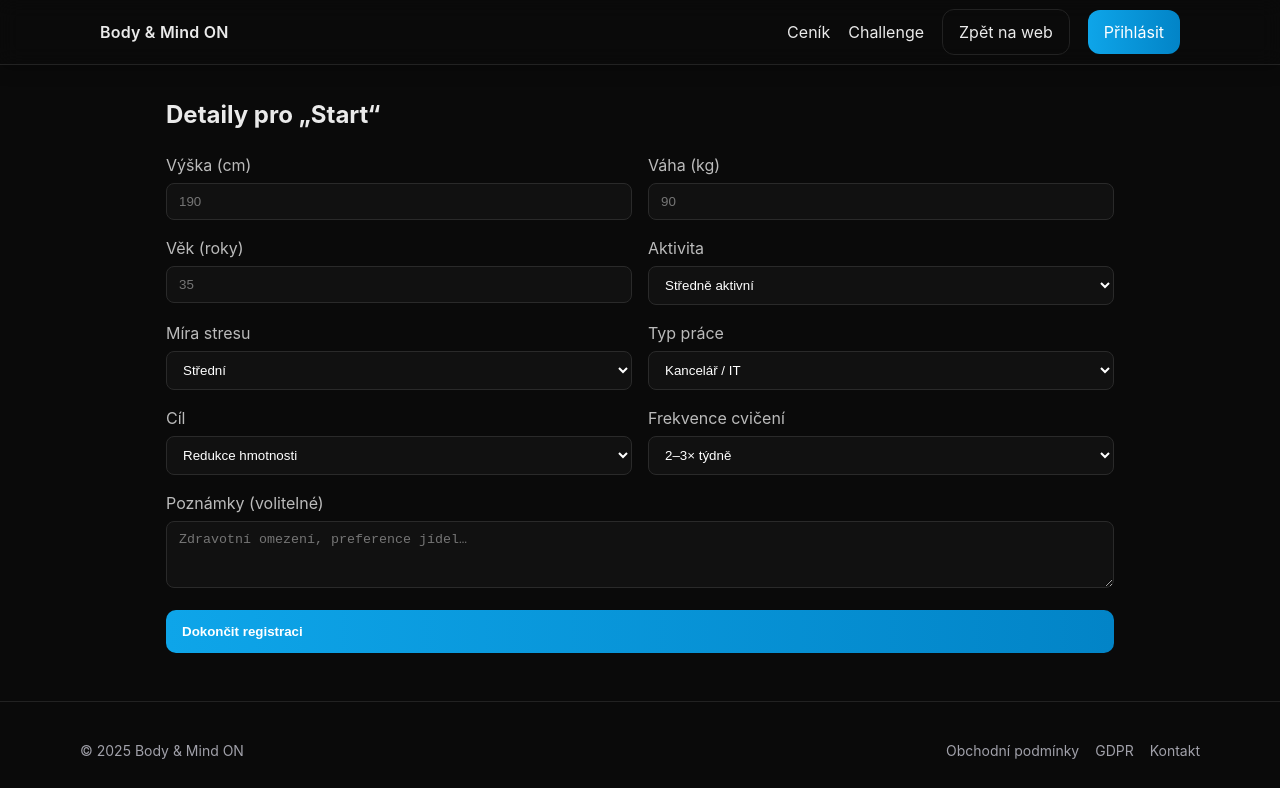
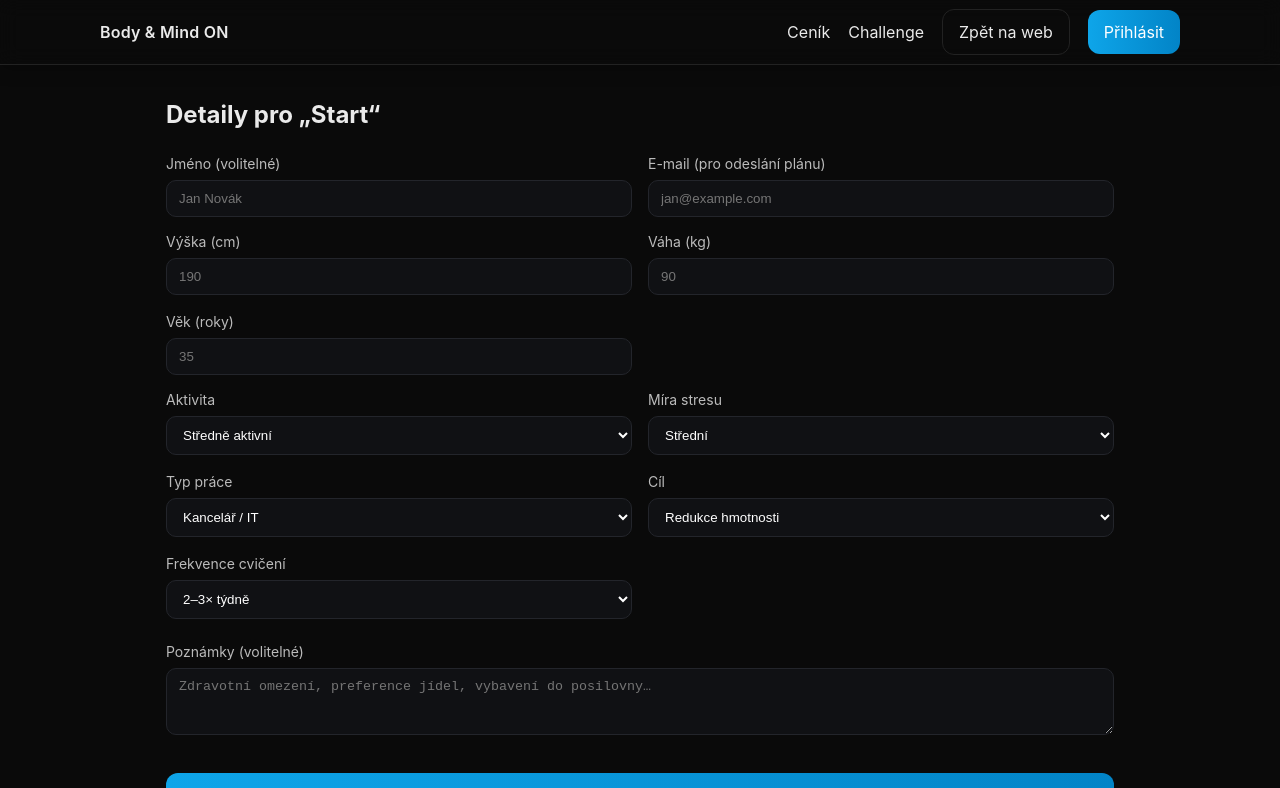
Before and after one commit to Progen-design/body-mind-on, a Next.js app: page /pricing in a window 1280 px wide. Shown: the top 788 px of the page. Built offline with nearby package versions, Linux system fonts and the light colour scheme; no server answers.

Commit message:
Update pricing.js

```diff
--- a/pages/pricing.js
+++ b/pages/pricing.js
@@ -4,47 +4,83 @@ import Header from '../components/Header'
 import Footer from '../components/Footer'
 
 export default function PricingPage() {
-  // lokální state pro formulář
-  const [height, setHeight] = useState('')
-  const [weight, setWeight] = useState('')
-  const [age, setAge] = useState('')
-  const [activity, setActivity] = useState('stredne')       // kód!
-  const [stress, setStress] = useState('medium')            // kód!
-  const [occupation, setOccupation] = useState('office_it') // kód!
-  const [goal, setGoal] = useState('redukce')               // kód!
-  const [freq, setFreq] = useState('2-3')                   // kód!
+  // volitelné identifikační údaje (pomáhají svázat měření s člověkem)
+  const [name, setName] = useState('')
+  const [email, setEmail] = useState('')
+
+  // vstupy do body_metrics (odesíláme přímo kódy tak, jak je chce DB)
+  const [height, setHeight] = useState('')                 // cm
+  const [weight, setWeight] = useState('')                 // kg
+  const [age, setAge] = useState('')                       // roky
+
+  const [activity, setActivity] = useState('stredne')      // 'sedavy' | 'lehce' | 'stredne' | 'velmi' | 'extra'
+  const [stress, setStress] = useState('medium')           // 'low' | 'medium' | 'high'
+  const [occupation, setOccupation] = useState('office_it')// 'office_it' | 'driver' | 'warehouse' | 'manual' | 'healthcare' | 'teacher_sales' | 'gastronomy'
+  const [goal, setGoal] = useState('redukce')              // 'redukce' | 'udrzovani' | 'nabirani_svaly'
+  const [freq, setFreq] = useState('2-3')                  // '0-1' | '2-3' | '4plus'
+
   const [notes, setNotes] = useState('')
+
   const [loading, setLoading] = useState(false)
   const [msg, setMsg] = useState(null)
 
+  function numOrNull(v) {
+    if (v === '' || v == null) return null
+    const n = Number(v)
+    return Number.isFinite(n) ? n : null
+  }
+
   async function onSubmit(e) {
     e.preventDefault()
-    setLoading(true); setMsg(null)
+    setLoading(true)
+    setMsg(null)
+
+    // jednoduchá FE validace (ať uživatel ví proč to nejde odeslat)
+    const h = numOrNull(height)
+    const w = numOrNull(weight)
+    const a = numOrNull(age)
+    if (h !== null && h <= 0) return (setLoading(false), setMsg('Výška musí být kladné číslo'))
+    if (w !== null && w <= 0) return (setLoading(false), setMsg('Váha musí být kladné číslo'))
+    if (a !== null && a <= 0) return (setLoading(false), setMsg('Věk musí být kladné číslo'))
+
+    const payload = {
+      // volitelné – pokud je dáš, bude se plán vázat k tomuto e-mailu
+      name: name || null,
+      email: email || null,
+
+      // vstupy přehledně 1:1 k DB
+      age: a,
+      height_cm: h,
+      weight_kg: w,
+      activity,
+      stress_level: stress,
+      occupation,
+      goal,
+      freq_choice: freq,
+      notes: notes || null
+    }
 
     try {
-      // SEND → kódy přesně jak chce DB
+      console.log('[pricing] POST /api/body-metrics payload:', payload)
       const res = await fetch('/api/body-metrics', {
         method: 'POST',
         headers: { 'Content-Type': 'application/json' },
-        body: JSON.stringify({
-          // name/email si můžeš doplnit, pokud je sbíráš výše na stránce
-          age: age ? Number(age) : null,
-          height_cm: height ? Number(height) : null,
-          weight_kg: weight ? Number(weight) : null,
-          activity,               // 'sedavy' | 'lehce' | 'stredne' | 'velmi' | 'extra'
-          stress_level: stress,   // 'low' | 'medium' | 'high'
-          occupation,             // 'office_it' | 'driver' | 'warehouse' | 'manual' | 'healthcare' | 'teacher_sales' | 'gastronomy'
-          goal,                   // 'redukce' | 'udrzovani' | 'nabirani_svaly'
-          freq_choice: freq,      // '0-1' | '2-3' | '4plus'
-          notes
-        })
+        body: JSON.stringify(payload)
       })
-      const data = await res.json()
-      if (!res.ok) throw new Error(data?.error || 'Neznámá chyba')
 
-      setMsg('Hotovo! Údaje uloženy. Za chvíli dorazí plán na e-mail (pokud je u profilu).')
+      // backend vrací JSON
+      const data = await res.json().catch(() => ({}))
+
+      if (!res.ok) {
+        console.error('[pricing] /api/body-metrics error:', data)
+        throw new Error(data?.error || `Chyba ${res.status}`)
+      }
+
+      console.log('[pricing] /api/body-metrics OK:', data)
+      setMsg('Hotovo! Údaje byly uloženy. Pokud jsi vyplnil/a e-mail, za chvíli dorazí jídelníček a trénink.')
     } catch (err) {
-      setMsg(`Chyba: ${err.message}`)
+      console.error(err)
+      setMsg(`Chyba: ${err.message || String(err)}`)
     } finally {
       setLoading(false)
     }
@@ -54,29 +90,75 @@ export default function PricingPage() {
     <>
       <Header />
 
-      {/* …tady nech svůj ceník/karty… */}
-
-      <section className="container">
+      {/* ⬇ sem nech klidně svoje karty/ceník – nic není potřeba měnit */}
+      <main className="container">
         <h2>Detaily pro „Start“</h2>
 
-        <form onSubmit={onSubmit}>
+        <form onSubmit={onSubmit} className="form">
+          {/* identifikace (volitelné, ale doporučené) */}
+          <div className="grid">
+            <div>
+              <label>Jméno (volitelné)</label>
+              <input
+                type="text"
+                value={name}
+                onChange={e => setName(e.target.value)}
+                placeholder="Jan Novák"
+                autoComplete="name"
+              />
+            </div>
+            <div>
+              <label>E-mail (pro odeslání plánu)</label>
+              <input
+                type="email"
+                value={email}
+                onChange={e => setEmail(e.target.value)}
+                placeholder="jan@example.com"
+                autoComplete="email"
+              />
+            </div>
+          </div>
+
+          {/* tělesné parametry */}
           <div className="grid">
             <div>
               <label>Výška (cm)</label>
-              <input type="number" value={height} onChange={e=>setHeight(e.target.value)} placeholder="190" />
+              <input
+                type="number"
+                inputMode="numeric"
+                value={height}
+                onChange={e => setHeight(e.target.value)}
+                placeholder="190"
+              />
             </div>
             <div>
               <label>Váha (kg)</label>
-              <input type="number" value={weight} onChange={e=>setWeight(e.target.value)} placeholder="90" />
+              <input
+                type="number"
+                inputMode="numeric"
+                value={weight}
+                onChange={e => setWeight(e.target.value)}
+                placeholder="90"
+              />
             </div>
 
             <div>
               <label>Věk (roky)</label>
-              <input type="number" value={age} onChange={e=>setAge(e.target.value)} placeholder="35" />
+              <input
+                type="number"
+                inputMode="numeric"
+                value={age}
+                onChange={e => setAge(e.target.value)}
+                placeholder="35"
+              />
             </div>
+          </div>
+
+          {/* životní styl / cíle */}
+          <div className="grid">
             <div>
               <label>Aktivita</label>
-              <select value={activity} onChange={e=>setActivity(e.target.value)}>
+              <select value={activity} onChange={e => setActivity(e.target.value)}>
                 <option value="sedavy">Sedavý</option>
                 <option value="lehce">Mírně aktivní</option>
                 <option value="stredne">Středně aktivní</option>
@@ -87,18 +169,19 @@ export default function PricingPage() {
 
             <div>
               <label>Míra stresu</label>
-              <select value={stress} onChange={e=>setStress(e.target.value)}>
+              <select value={stress} onChange={e => setStress(e.target.value)}>
                 <option value="low">Nízká</option>
                 <option value="medium">Střední</option>
                 <option value="high">Vysoká</option>
               </select>
             </div>
+
             <div>
               <label>Typ práce</label>
-              <select value={occupation} onChange={e=>setOccupation(e.target.value)}>
+              <select value={occupation} onChange={e => setOccupation(e.target.value)}>
                 <option value="office_it">Kancelář / IT</option>
                 <option value="driver">Řidič / Kurýr</option>
-                <option value="warehouse">Sklad / Logistika (směnný provoz)</option>
+                <option value="warehouse">Sklad / Logistika</option>
                 <option value="manual">Manuální</option>
                 <option value="healthcare">Zdravotnictví</option>
                 <option value="teacher_sales">Učitel / Obchod</option>
@@ -108,50 +191,62 @@ export default function PricingPage() {
 
             <div>
               <label>Cíl</label>
-              <select value={goal} onChange={e=>setGoal(e.target.value)}>
+              <select value={goal} onChange={e => setGoal(e.target.value)}>
                 <option value="redukce">Redukce hmotnosti</option>
                 <option value="udrzovani">Udržování</option>
                 <option value="nabirani_svaly">Nabírání svalů</option>
               </select>
             </div>
+
             <div>
               <label>Frekvence cvičení</label>
-              <select value={freq} onChange={e=>setFreq(e.target.value)}>
+              <select value={freq} onChange={e => setFreq(e.target.value)}>
                 <option value="0-1">0–1× týdně</option>
                 <option value="2-3">2–3× týdně</option>
                 <option value="4plus">4+ týdně</option>
               </select>
             </div>
+          </div>
 
-            <div className="single">
-              <label>Poznámky (volitelné)</label>
-              <textarea rows={3} value={notes} onChange={e=>setNotes(e.target.value)} placeholder="Zdravotní omezení, preference jídel…" />
-            </div>
+          {/* poznámka */}
+          <div className="single">
+            <label>Poznámky (volitelné)</label>
+            <textarea
+              rows={3}
+              value={notes}
+              onChange={e => setNotes(e.target.value)}
+              placeholder="Zdravotní omezení, preference jídel, vybavení do posilovny…"
+            />
           </div>
 
           <button type="submit" className="btn" disabled={loading}>
             {loading ? 'Odesílám…' : 'Dokončit registraci'}
           </button>
-          {msg && <p style={{marginTop:10}}>{msg}</p>}
+
+          {msg && <p style={{ marginTop: 12 }}>{msg}</p>}
         </form>
-      </section>
+      </main>
 
       <Footer />
 
       <style jsx>{`
         .container { max-width: 980px; margin: 32px auto; padding: 0 16px; }
+        .form { margin-top: 18px; }
         .grid { display: grid; grid-template-columns: 1fr 1fr; gap: 16px; }
-        .single { grid-column: 1 / -1; }
-        label { display:block; margin-bottom:6px; color:#bbb; }
+        .single { margin-top: 8px; }
+        label { display:block; margin-bottom:6px; color:#bbb; font-size:14px; }
         input, select, textarea {
-          width:100%; padding:10px 12px; background:#111; color:#fff;
-          border:1px solid #2a2a2a; border-radius:8px; outline:none;
+          width:100%; padding:10px 12px; background:#101114; color:#fff;
+          border:1px solid #23252b; border-radius:10px; outline:none;
         }
+        input:focus, select:focus, textarea:focus { border-color:#0ea5e9; }
         .btn {
-          width:100%; margin-top:16px;
+          width:100%; margin-top:18px;
           background:linear-gradient(90deg,#0ea5e9,#0284c7);
-          color:#fff; padding:14px 16px; border-radius:10px; border:none; font-weight:600;
+          color:#fff; padding:14px 16px; border-radius:12px; border:none;
+          font-weight:700; letter-spacing:.2px;
         }
+        .btn[disabled] { opacity:.7; cursor:not-allowed; }
       `}</style>
     </>
   )
```
